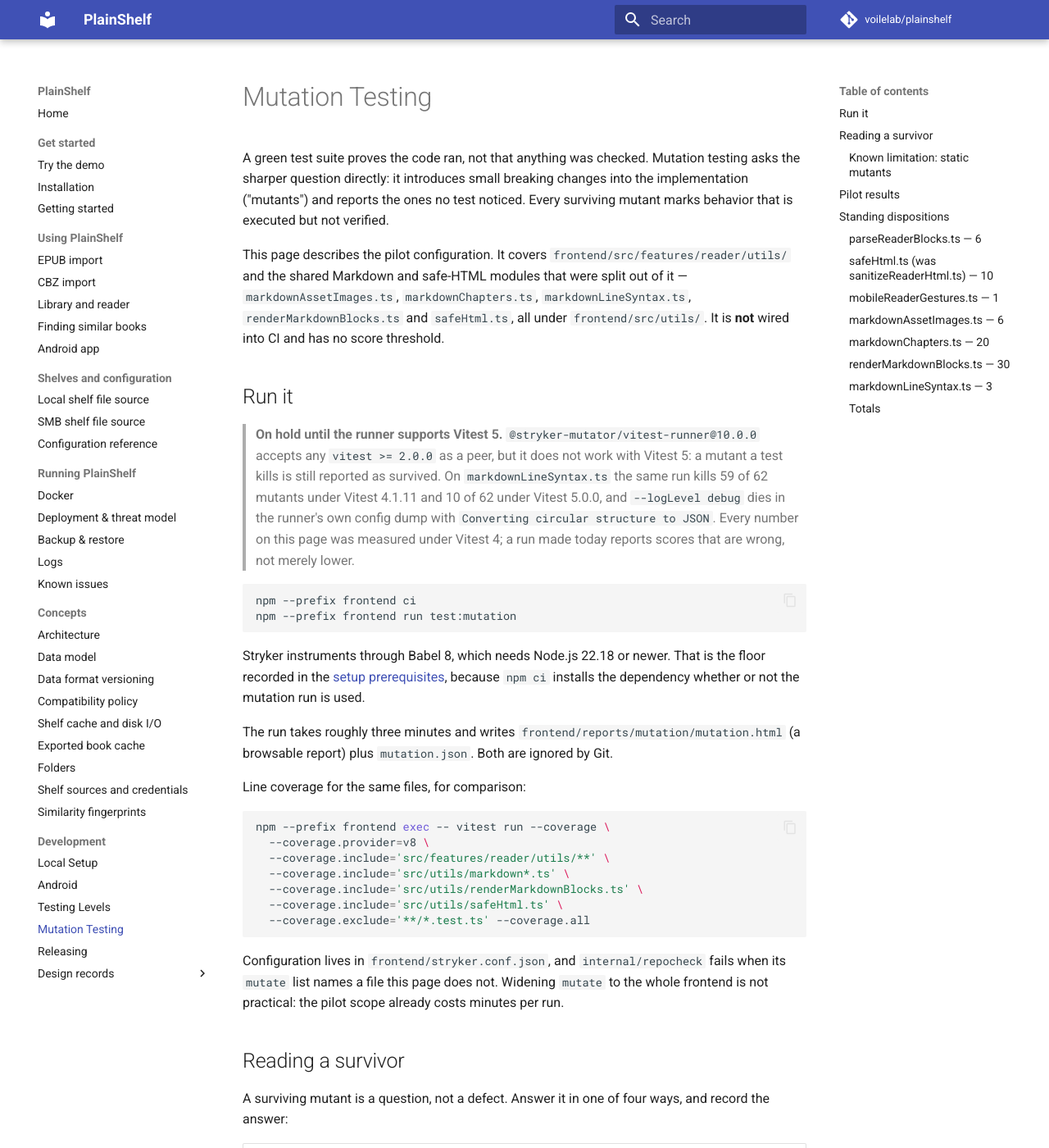
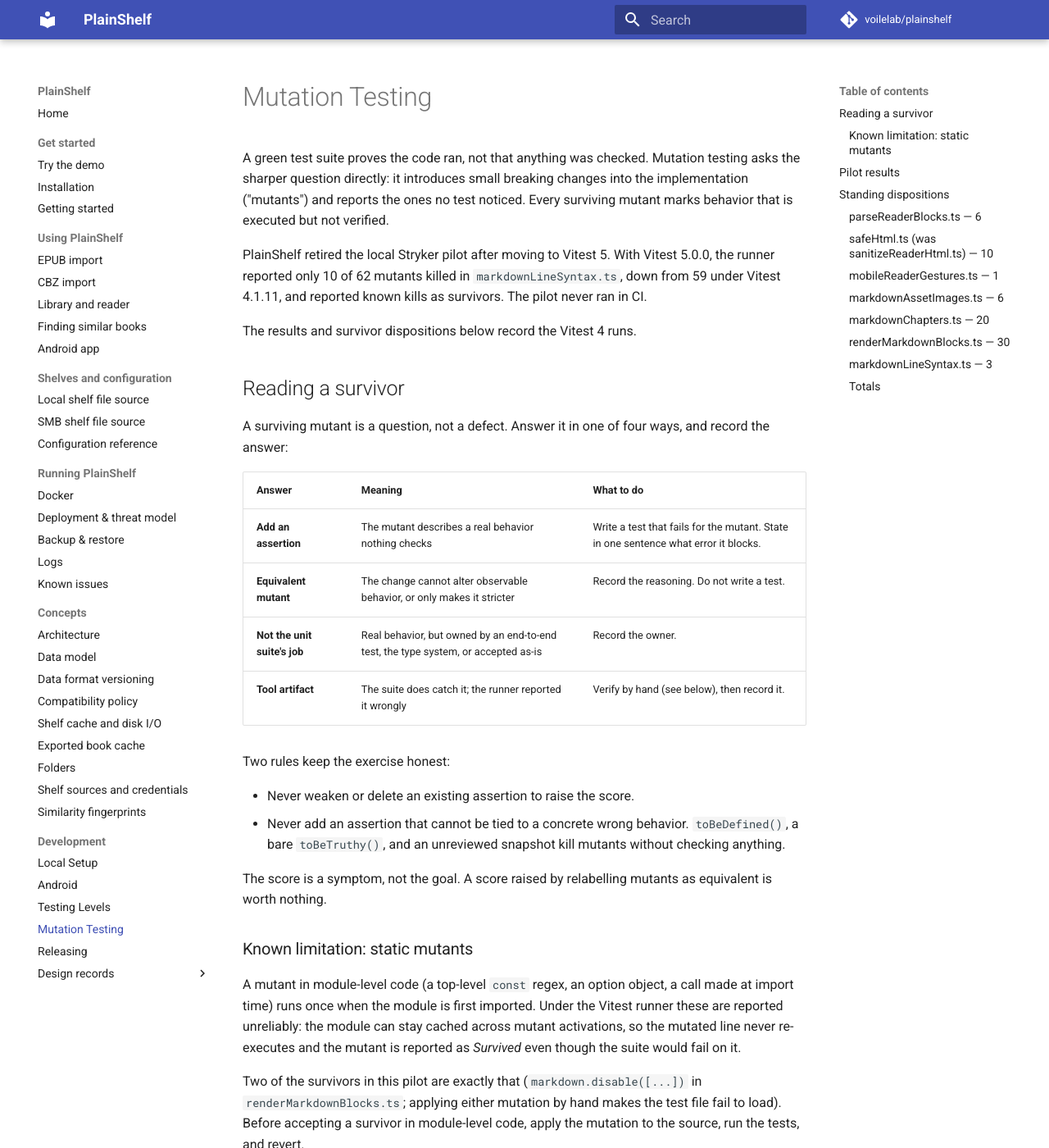
Before and after one commit to voilelab/plainshelf, an MkDocs documentation site: the page built from docs/development/mutation-testing.md, in a window 1280 px wide and 1400 px high. Shown: the whole window at 82% size. Built offline with MkDocs 1.6.1 and Material for MkDocs 9.7.7, drawn with Linux system fonts in a browser that asks for light colours; comment, search, counter and statistics services are not loaded; some of the changed text lies outside the part shown.

Commit message:
Retire the Stryker mutation testing pilot

````diff
--- a/docs/development/mutation-testing.md
+++ b/docs/development/mutation-testing.md
@@ -5,53 +5,12 @@ testing asks the sharper question directly: it introduces small breaking changes
 into the implementation ("mutants") and reports the ones no test noticed. Every
 surviving mutant marks behavior that is executed but not verified.
 
-This page describes the pilot configuration. It covers
-`frontend/src/features/reader/utils/` and the shared Markdown and safe-HTML
-modules that were split out of it — `markdownAssetImages.ts`,
-`markdownChapters.ts`, `markdownLineSyntax.ts`, `renderMarkdownBlocks.ts` and
-`safeHtml.ts`, all under `frontend/src/utils/`. It is **not** wired into CI and
-has no score threshold.
+PlainShelf retired the local Stryker pilot after moving to Vitest 5. With
+Vitest 5.0.0, the runner reported only 10 of 62 mutants killed in
+`markdownLineSyntax.ts`, down from 59 under Vitest 4.1.11, and reported known
+kills as survivors. The pilot never ran in CI.
 
-## Run it
-
-> **On hold until the runner supports Vitest 5.**
-> `@stryker-mutator/vitest-runner@10.0.0` accepts any `vitest >= 2.0.0` as a
-> peer, but it does not work with Vitest 5: a mutant a test kills is still
-> reported as survived. On `markdownLineSyntax.ts` the same run kills 59 of 62
-> mutants under Vitest 4.1.11 and 10 of 62 under Vitest 5.0.0, and
-> `--logLevel debug` dies in the runner's own config dump with `Converting
-> circular structure to JSON`. Every number on this page was measured under
-> Vitest 4; a run made today reports scores that are wrong, not merely lower.
-
-```bash
-npm --prefix frontend ci
-npm --prefix frontend run test:mutation
-```
-
-Stryker instruments through Babel 8, which needs Node.js 22.18 or newer. That is
-the floor recorded in the [setup prerequisites](setup.md#prerequisites), because
-`npm ci` installs the dependency whether or not the mutation run is used.
-
-The run takes roughly three minutes and writes
-`frontend/reports/mutation/mutation.html` (a browsable report) plus
-`mutation.json`. Both are ignored by Git.
-
-Line coverage for the same files, for comparison:
-
-```bash
-npm --prefix frontend exec -- vitest run --coverage \
-  --coverage.provider=v8 \
-  --coverage.include='src/features/reader/utils/**' \
-  --coverage.include='src/utils/markdown*.ts' \
-  --coverage.include='src/utils/renderMarkdownBlocks.ts' \
-  --coverage.include='src/utils/safeHtml.ts' \
-  --coverage.exclude='**/*.test.ts' --coverage.all
-```
-
-Configuration lives in `frontend/stryker.conf.json`, and `internal/repocheck`
-fails when its `mutate` list names a file this page does not. Widening `mutate`
-to the whole frontend is not practical: the pilot scope already costs minutes
-per run.
+The results and survivor dispositions below record the Vitest 4 runs.
 
 ## Reading a survivor
 
@@ -95,7 +54,7 @@ files (Node 22,
 `concurrency: 2`, `coverageAnalysis: perTest`, 753 mutants, ~3 minutes per run).
 "Before" is the state the pilot found; "after" is the current run.
 `comicPageSize.ts`, `estimateBlockHeight.ts` and `sectionDeepLink.ts` joined the
-reader utils after the pilot: they are in `mutate` but have no measurement here.
+reader utils after the pilot: the pilot recorded no measurements for them.
 
 | File | Line coverage before → after | Mutation score before → after |
 |---|---|---|
````
Also changed, not shown: docs/development/setup.md (+4 -8 lines), docs/development/testing-levels.md (+2 -2 lines), 5 other files.
